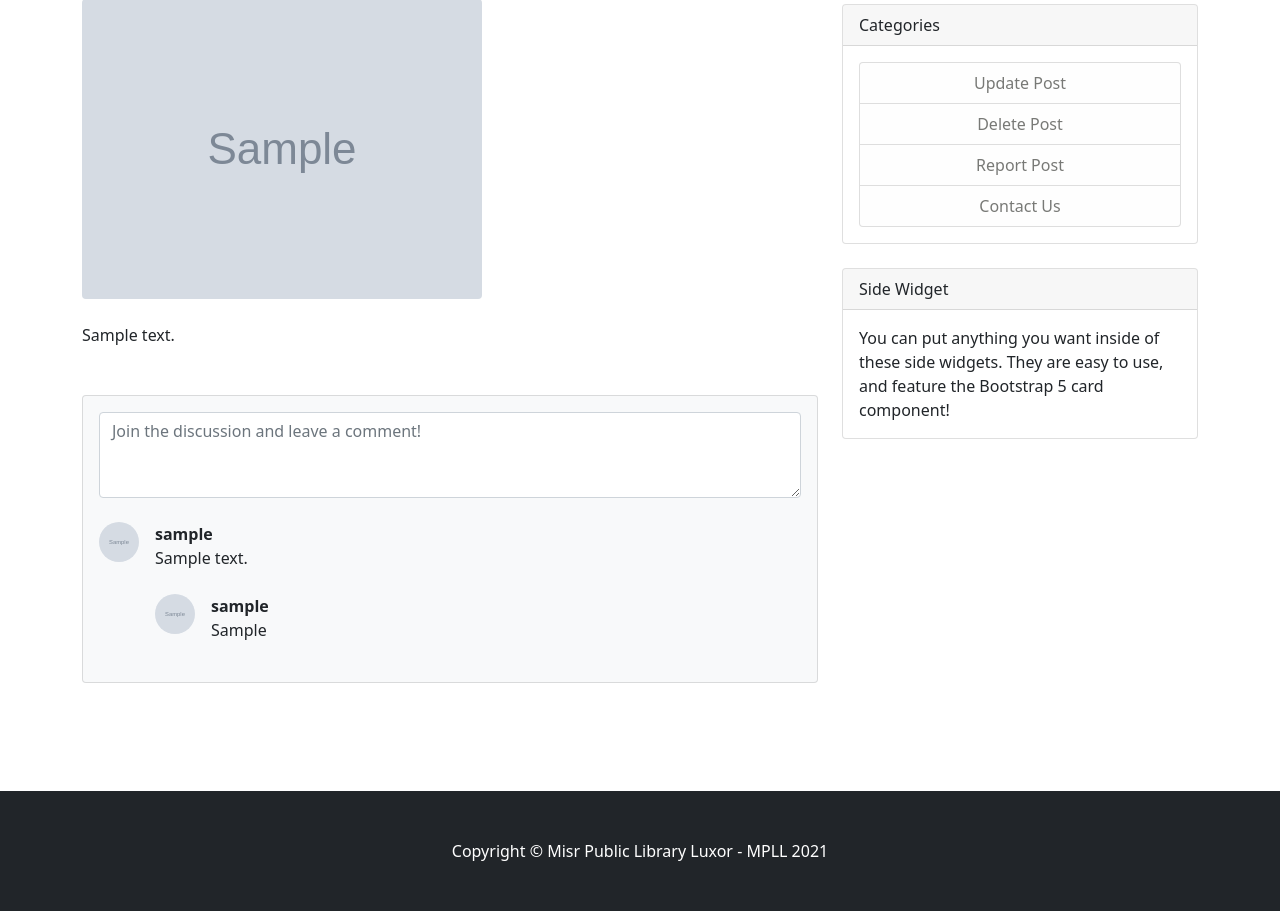
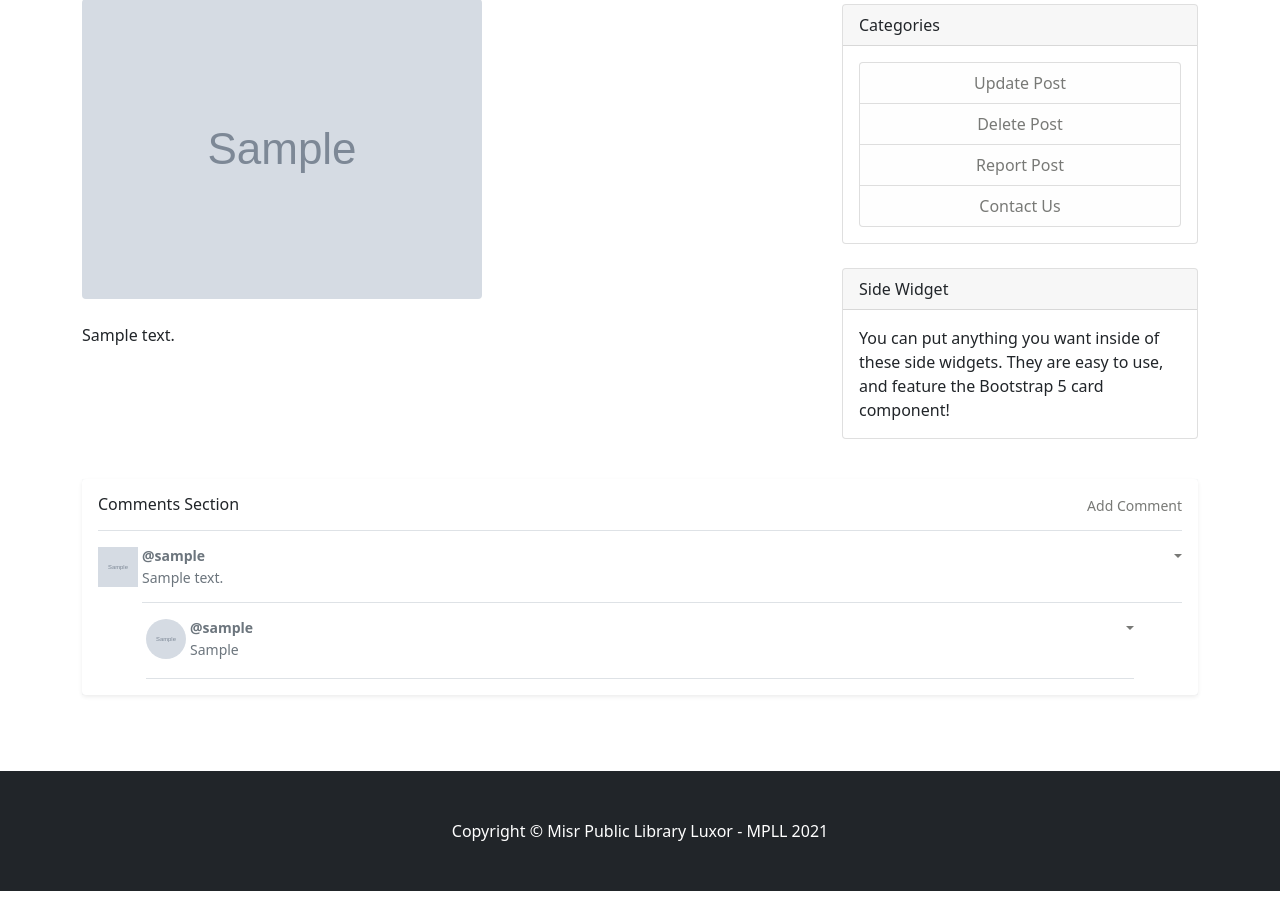
Before and after one commit to ZiadMansourM/MPLL, a Django app: page /blog/1/ in a window 1280 px wide. Shown: the part 249-1160 px from the top of the page. Run offline with Django 3.2, Linux system fonts and the light colour scheme; tables that the repository leaves empty hold one stand-in row (values such as "Sample post"); grey boxes marked "Sample" are stand-in pictures; parts of the project's set-up code (start-up, migrations or seed data) failed here and were passed over; some libraries are stand-ins or nearby versions.

Commit message:
removed old comment section

```diff
--- a/blog/templates/blog/detailed.html
+++ b/blog/templates/blog/detailed.html
@@ -1,4 +1,5 @@
 {% extends "main/base.html" %}
+{% load crispy_forms_tags %}
 {% load static %}
 
 {% block content %}
@@ -19,46 +20,10 @@
                 <!-- Preview image figure-->
                 <figure class="mb-4"><img class="img-fluid rounded" src="{{ post.image.url }}" alt="..." /></figure>
                 <!-- Post content-->
-                <section class="mb-5">
+                <section class="mb-4">
                     {{ post.content|safe }}
                 </section>
             </article>
-            <!-- Comments section-->
-            <section class="mb-5">
-                <div class="card bg-light">
-                    <div class="card-body">
-                        <!-- Comment form-->
-                        <form class="mb-4">
-                            <textarea class="form-control" rows="3" placeholder="Join the discussion and leave a comment!"></textarea>
-                        </form>
-                        <!-- Comment with nested comments-->
-                        {% if post.comments %}
-                            {% for comment in post.comments.all %}
-                                <div class="d-flex mb-4">
-                                    <!-- Parent comment-->
-                                    <div class="flex-shrink-0"><img class="rounded-circle  imagefifty" src="{{ comment.owner.image.url }}" alt="..." /></div>
-                                    <div class="ms-3">
-                                        <div class="fw-bold">{{ comment.owner }}</div>
-                                        {{ comment.comment }}
-                                        {% if comment.replies %}
-                                            {% for reply in comment.replies.all %}
-                                                <!-- Child comment -->
-                                                <div class="d-flex mt-4">
-                                                    <div class="flex-shrink-0"><img class="rounded-circle imagefifty" src="{{ reply.owner.image.url }}" alt="..." /></div>
-                                                    <div class="ms-3">
-                                                        <div class="fw-bold">{{ reply.owner }}</div>
-                                                        {{ reply.reply }}
-                                                    </div>
-                                                </div>
-                                            {% endfor %}
-                                        {% endif %}
-                                    </div>
-                                </div>
-                            {% endfor %}
-                        {% endif %}
-                    </div>
-                </div>
-            </section>
         </div>
         <!-- Side widgets-->
         <div class="col-lg-4">
@@ -95,4 +60,114 @@
             </div>
         </div>
     </div>
+
+    <section class="bg-light">
+        <!-- Suggested Comment Section -->
+        <div class="my-3 p-3 bg-body rounded shadow-sm">
+            <!-- button commentModal -->
+            <div class="d-flex justify-content-between border-bottom pb-2 ">
+                <h6>Comments Section</h6>
+                <small><a class="a-cat" data-bs-toggle="modal" data-bs-target="#commentModal" href="#">Add Comment</a></small>
+            </div>
+            <!-- commentModal -->
+            <div class="modal fade" id="commentModal" data-bs-backdrop="static" tabindex="-1" aria-labelledby="commentModalLabel" aria-hidden="true">
+                <div class="modal-dialog modal-dialog-centered">
+                    <div class="modal-content">
+                        <div class="modal-header">
+                            <h5 class="modal-title" id="commentModalLabel">Comment</h5>
+                            <button type="button" class="btn-close" data-bs-dismiss="modal" aria-label="Close"></button>
+                        </div>
+                        <form action="{% url 'comment-create' post.id %}" method="POST">
+                            {% csrf_token %}
+                            <div class="modal-body">
+                                <div class="form-floating">
+                                    <textarea name="comment" class="form-control" id="floatingInput"></textarea>
+                                    <label for="floatingInput">Comment</label>
+                                    {% for err in form.comment.errors %}
+                                        <small class="text-danger">{{ err }}</small>
+                                    {% endfor %}
+                                </div>
+                            </div>
+                            <div class="modal-footer">
+                                <button type="button" class="btn btn-secondary" data-bs-dismiss="modal">Close</button>
+                                <button type="submit" class="btn btn-outline-info">Submit</button>
+                            </div>
+                        </form>
+                    </div>
+                </div>
+            </div>
+            {% if post.comments %}
+                {% for comment in post.comments.all %}
+                    <div class="d-flex text-muted pt-3">
+                        <img class="imagefifty me-1" src="{{ comment.owner.image.url }}" alt="..." />
+                        <div class="pb-3 mb-0 small lh-sm border-bottom w-100">
+                            <div class="d-flex mb-1 justify-content-between">
+                                <strong class="text-gray-dark">@{{ comment.owner }}</strong>
+                                <div class="btn-group">
+                                    <a class="a-cat dropdown-toggle" data-bs-toggle="dropdown" aria-expanded="false"></a>
+                                    <ul class="dropdown-menu">
+                                        <li><a class="dropdown-item" data-bs-toggle="modal" data-bs-target="#replyModal{{comment.id}}" href="#">Reply</a></li>
+                                        <li><hr class="dropdown-divider"></li>
+                                        <li><a class="dropdown-item" href="#">Report</a></li>
+                                        <li><a class="dropdown-item" href="#">Upvote</a></li>
+                                        <li><a class="dropdown-item" href="#">Downvote</a></li>
+                                    </ul>
+                                </div>
+                            </div>
+                            <span class="d-block">{{ comment.comment }}</span>
+                        </div>
+                    </div>
+                    <!-- replyModal -->
+                    <div class="modal fade" id="replyModal{{comment.id}}" data-bs-backdrop="static" tabindex="-1" aria-labelledby="replyModal{{comment.id}}Label" aria-hidden="true">
+                        <div class="modal-dialog modal-dialog-centered">
+                            <div class="modal-content">
+                                <div class="modal-header">
+                                    <h5 class="modal-title" id="replyModal{{comment.id}}Label">Reply</h5>
+                                    <button type="button" class="btn-close" data-bs-dismiss="modal" aria-label="Close"></button>
+                                </div>
+                                <form action="{% url 'reply-create' post.id comment.id %}" method="POST">
+                                    {% csrf_token %}
+                                    <div class="modal-body">
+                                        <div class="form-floating">
+                                            <textarea name="reply" class="form-control" id="floatingInput"></textarea>
+                                            <label for="floatingInput">Reply</label>
+                                            {% for err in form.comment.errors %}
+                                                <small class="text-danger">{{ err }}</small>
+                                            {% endfor %}
+                                        </div>
+                                    </div>
+                                    <div class="modal-footer">
+                                        <button type="button" class="btn btn-secondary" data-bs-dismiss="modal">Close</button>
+                                        <button type="submit" class="btn btn-outline-info">Submit</button>
+                                    </div>
+                                </form>
+                            </div>
+                        </div>
+                    </div>
+                    {% if comment.replies %}
+                        {% for reply in comment.replies.all %}
+                            <!-- Child comment -->
+                            <div class="mx-5 d-flex text-muted pt-3 pb-1 border-bottom">
+                                <img class="rounded-circle me-1 imagefifty" src="{{ reply.owner.image.url }}" alt="..." />
+                                <div class="pb-3 mb-0 small lh-sm w-100">
+                                    <div class="d-flex mb-1 justify-content-between">
+                                        <strong class="text-gray-dark">@{{ comment.owner }}</strong>
+                                        <div class="btn-group">
+                                            <a class="a-cat dropdown-toggle" data-bs-toggle="dropdown" aria-expanded="false"></a>
+                                            <ul class="dropdown-menu">
+                                                <li><a class="dropdown-item" href="#">Report</a></li>
+                                                <li><a class="dropdown-item" href="#">Upvote</a></li>
+                                                <li><a class="dropdown-item" href="#">Downvote</a></li>
+                                            </ul>
+                                        </div>
+                                    </div>
+                                    <span class="d-block">{{ reply.reply }}</span>
+                                </div>
+                            </div>
+                        {% endfor %}
+                    {% endif %}
+                {% endfor %}
+            {% endif %}
+        </div>
+    </section>
 {% endblock content %}
```
